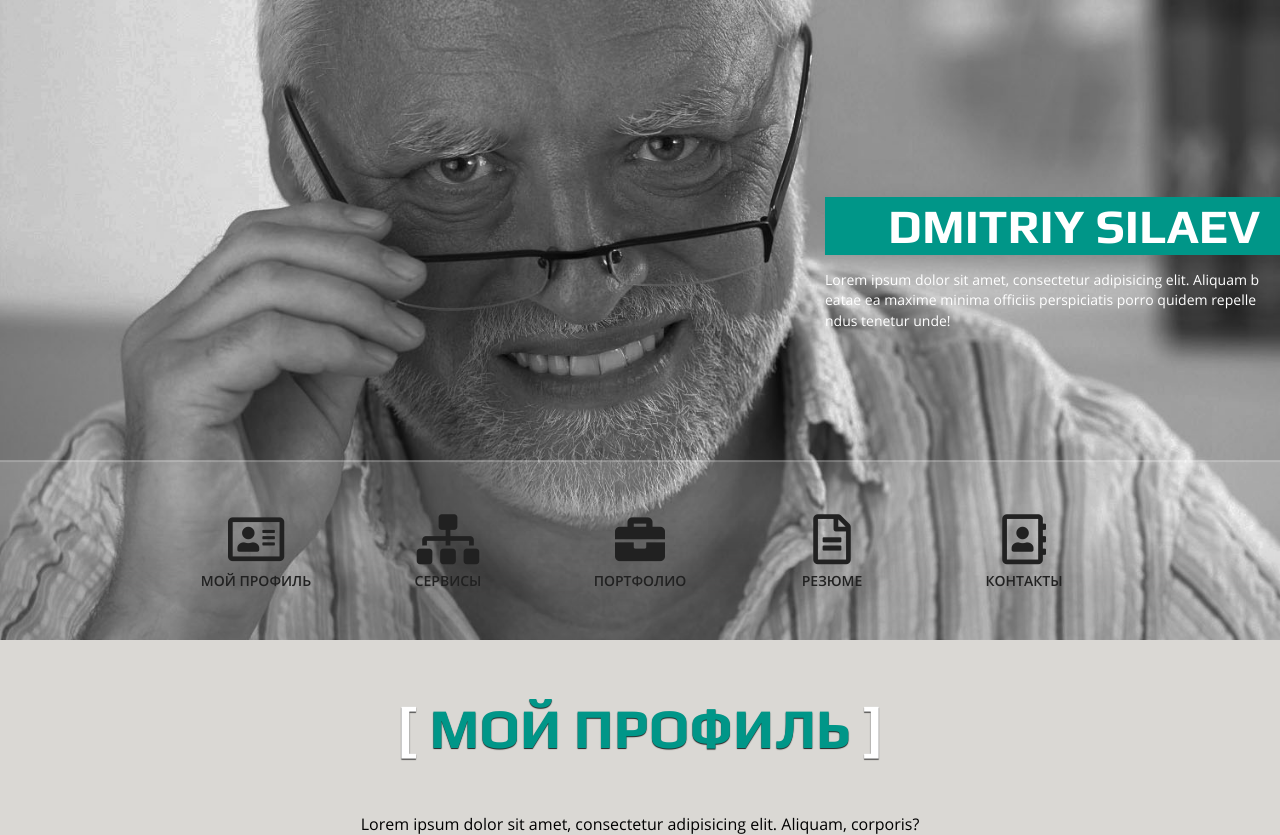
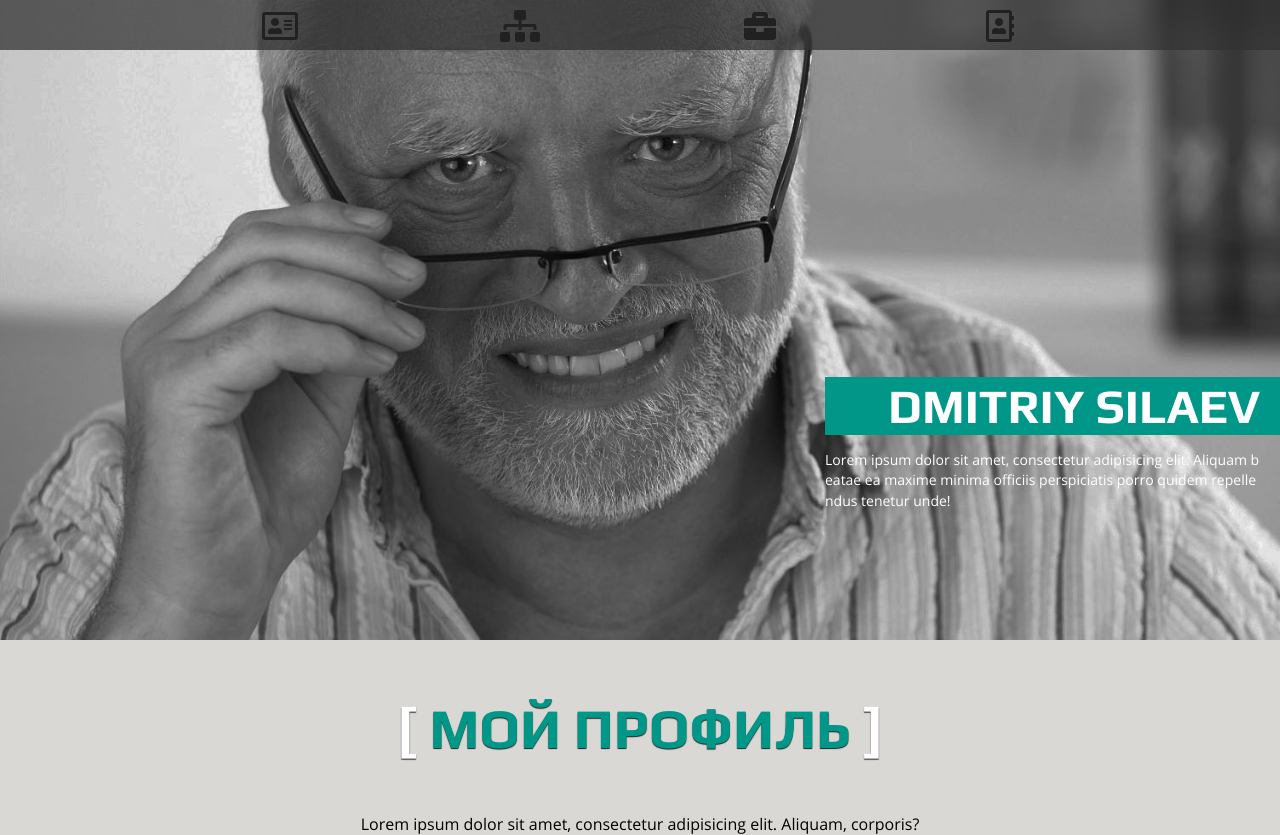
Before and after one commit to silaevd/silaevd.ru_2019_tmpl, a website: page app/index.html in a window 1280 px wide. Shown: the top 835 px of the page. Drawn offline with nearby package versions, Linux system fonts and the light colour scheme; files that its build step writes are made by us from their sources; files whose address does not match are found by name.

Commit message:
nav_fixed

```diff
--- a/app/index.html
+++ b/app/index.html
@@ -33,40 +33,40 @@
             </div>
 
             <!--Navigation-->
-            <nav class="nav">
+            <nav class="nav nav_fixed">
                 <div class="container">
                     <div class="menu">
 
-                        <div class="menu__item menu__item">
-                            <a href="#" class="menu__link">
+                        <div class="menu__item">
+                            <a href="#profile" id="profileLink" class="menu__link">
                                 <i class="far fa-address-card"></i>
                                 <span>Мой профиль</span>
                             </a>
                         </div>
 
                         <div class="menu__item">
-                            <a href="#" class="menu__link">
+                            <a href="#services" id="servicesLink" class="menu__link">
                                 <i class="fas fa-sitemap"></i>
                                 <span>Сервисы</span>
                             </a>
                         </div>
 
                         <div class="menu__item">
-                            <a href="#" class="menu__link">
+                            <a href="#portfolio" id="portfolioLink" class="menu__link">
                                 <i class="fas fa-briefcase"></i>
                                 <span>Портфолио</span>
                             </a>
                         </div>
 
-                        <div class="menu__item">
-                            <a href="#" class="menu__link">
+                        <!-- <div class="menu__item">
+                            <a href="#" id="resumeLink" class="menu__link">
                                 <i class="far fa-file-alt"></i>
                                 <span>Резюме</span>
                             </a>
-                        </div>
+                        </div> -->
 
                         <div class="menu__item">
-                            <a href="#" class="menu__link">
+                            <a href="#contacts" id="contactsLink" class="menu__link">
                                 <i class="far fa-address-book"></i>
                                 <span>Контакты</span>
                             </a>
@@ -96,7 +96,7 @@
         <!--/Profile Intro-->
 
         <!--Profile-->
-        <section class="profile">
+        <section id="profile" class="profile">
 
             <div class="profile__topbar"></div>
 
@@ -267,7 +267,7 @@
         <!--/Portfolio-->
 
         <!--Contacts-->
-        <section class="contacts">
+        <section id="contacts" class="contacts">
 
             <p class="contacts__title">
                 <span class="portfolio__bracket textShadow">[</span>
--- a/app/src/js/main.js
+++ b/app/src/js/main.js
@@ -1,12 +1,41 @@
 console.info('hello');
 
 let animationsController = new ScrollMagic.Controller({globalSceneOptions: {duration: "100%"}});
+
 const sampleScene = new ScrollMagic.Scene({
     triggerElement: '#services',
-    duration: "100%"
 })
     .setClassToggle('.sample', 'sample_show')
     .addTo(animationsController);
 
+const profileScene = new ScrollMagic.Scene({
+    triggerElement: '#profile',
+})
+    .setClassToggle('#profileLink', 'menu__link_active')
+    .addTo(animationsController);
+
+const servicesScene = new ScrollMagic.Scene({
+triggerElement: '#services',
+})
+    .setClassToggle('#servicesLink', 'menu__link_active')
+    .addTo(animationsController);
+
+const resumeScene = new ScrollMagic.Scene({
+triggerElement: '#resume',
+})
+    .setClassToggle('#resumeLink', 'menu__link_active')
+    .addTo(animationsController);
+
+const portfolioScene = new ScrollMagic.Scene({
+    triggerElement: '#portfolio',
+})
+    .setClassToggle('#portfolioLink', 'menu__link_active')
+    .addTo(animationsController);
+
+const contactsScene = new ScrollMagic.Scene({
+    triggerElement: '#contacts',
+})
+    .setClassToggle('#contactsLink', 'menu__link_active')
+    .addTo(animationsController);
 
 particlesJS("particles", {"particles":{"number":{"value":80,"density":{"enable":true,"value_area":800}},"color":{"value":"#ffffff"},"shape":{"type":"circle","stroke":{"width":0,"color":"#000000"},"polygon":{"nb_sides":5},"image":{"src":"img/github.svg","width":100,"height":100}},"opacity":{"value":0.5,"random":false,"anim":{"enable":false,"speed":1,"opacity_min":0.1,"sync":false}},"size":{"value":3,"random":true,"anim":{"enable":false,"speed":40,"size_min":0.1,"sync":false}},"line_linked":{"enable":true,"distance":150,"color":"#ffffff","opacity":0.4,"width":1},"move":{"enable":true,"speed":3,"direction":"none","random":false,"straight":false,"out_mode":"out","bounce":false,"attract":{"enable":false,"rotateX":600,"rotateY":1200}}},"interactivity":{"detect_on":"canvas","events":{"onhover":{"enable":true,"mode":"repulse"},"onclick":{"enable":true,"mode":"push"},"resize":true},"modes":{"grab":{"distance":400,"line_linked":{"opacity":1}},"bubble":{"distance":400,"size":40,"duration":2,"opacity":8,"speed":3},"repulse":{"distance":200,"duration":0.4},"push":{"particles_nb":4},"remove":{"particles_nb":2}}},"retina_detect":true});
--- a/app/src/sass/parts/_footer.scss
+++ b/app/src/sass/parts/_footer.scss
@@ -1,4 +1,4 @@
 .footer {
-  height: 80px;
+  height: 300px;
   background-color: $primary-text-color;
 }
--- a/app/src/sass/parts/_header.scss
+++ b/app/src/sass/parts/_header.scss
@@ -45,7 +45,7 @@
 
   &__item {
     height: 180px;
-    width: 20%;
+    width: 25%;
     &:last-child {
       //border-right: 2px solid rgba($primary-color-light, 0.2);
       &:hover {
@@ -87,3 +87,29 @@
 
   }
 }
+
+.nav_fixed {
+  position: fixed;
+  height: 50px;
+  width: 100%;
+  top: 0;
+  left: 0;
+  background-color: rgba($primary-text-color, 0.7);
+  z-index: 100;
+
+  .menu {
+    &__item {
+      height: 50px;
+    }
+
+    &__link {
+      i {
+        font-size: 2rem;
+        margin: 0;
+      }
+      span {
+        display: none;
+      }
+    }
+  }
+}
```
Also changed, not shown: 1 other file.
